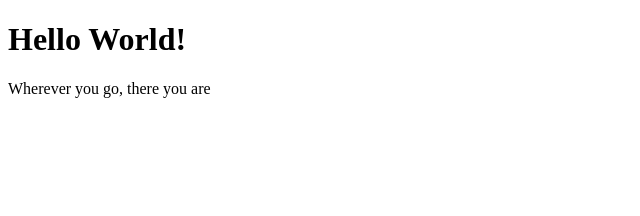
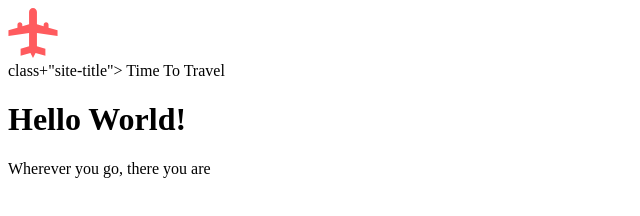
Before and after one commit to Fancasstic/time-to-travel, a plain HTML site: page index.html in a window 1280 px wide. Shown: the whole page, without its empty margins (0-640 px from the left). Drawn offline with Linux system fonts and the light colour scheme.

Commit message:
Update index.html
coded header

```diff
--- a/index.html
+++ b/index.html
@@ -17,11 +17,38 @@
 
     <body>
 
+        <header>
+
+            <div class="layout-wide">
+
+                <div class="logo-wrapper">
+
+                    <a href="index.html">
+                        <img src="resources/images/logo.svg" alt="Time To Travel logo">
+
+                    </a>
+                </div> class+"site-title">
+                    Time To Travel
+
+            </div>
+
+        </header>
+
+        <main>
+
+
+
         <h1>Hello World!</h1>
 
 
         <p>Wherever you go, there you are</p>
 
+    </main>
+
+    <footer>
+
+    </footer>
+
     </body>
 
 </html>
```
